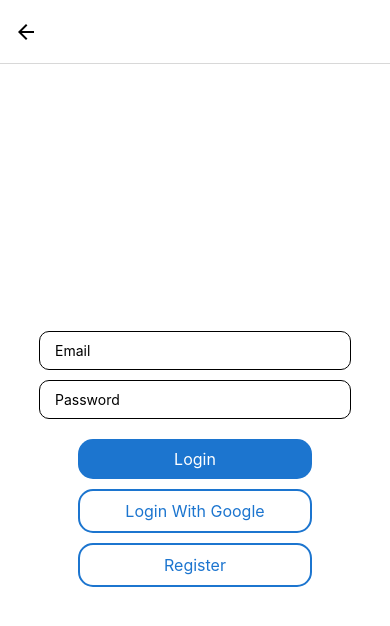
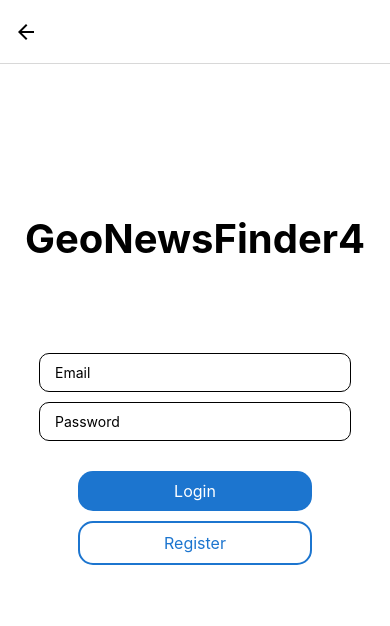
Before and after one commit to CS-Capstone-Team-4-Terawe/GeoNewsFinder4, a React Native app in the folder GeoNewsFinder4/: screen /LoginView in a window 390 px wide. Shown: the top 626 px of the page. Built offline with nearby package versions, Linux system fonts and the light colour scheme.

Commit message:
Finished email+password auth

```diff
--- a/GeoNewsFinder4/App.js
+++ b/GeoNewsFinder4/App.js
@@ -6,6 +6,8 @@ import MapViewScreen from './screens/MapViewScreen';
 import ArticleSynopsisView from './screens/ArticleSynopsisViewScreen';
 import LoginView from './screens/LoginViewScreen';
 import ProfileView from './screens/ProfileViewScreen';
+import UserInfoView from './screens/UserInfoViewScreen';
+import UserPreferencesView from './screens/UserPreferencesViewScreen';
 
 const Stack = createStackNavigator();
 
@@ -58,6 +60,26 @@ export default function App() {
             headerStyle: { backgroundColor: 'white' },
           }}
         />
+        <Stack.Screen
+          name='UserInfoView'
+          component={ UserInfoView }
+          options={{
+            title: '',
+            headerShown: true,
+            headerTintColor: 'black',
+            headerStyle: { backgroundColor: 'white' },
+          }}
+        />
+        <Stack.Screen
+          name='UserPreferencesView'
+          component={ UserPreferencesView }
+          options={{
+            title: '',
+            headerShown: true,
+            headerTintColor: 'black',
+            headerStyle: { backgroundColor: 'white' },
+          }}
+        />
       </Stack.Navigator>
     </NavigationContainer>
   );
--- a/GeoNewsFinder4/firebase.js
+++ b/GeoNewsFinder4/firebase.js
@@ -1,6 +1,6 @@
 // Import the functions you need from the SDKs you need
 import { initializeApp } from "firebase/app"
-;import { getAuth, createUserWithEmailAndPassword, signInWithEmailAndPassword, getReactNativePersistence, initializeAuth } from "firebase/auth";
+;import { getAuth, initializeAuth, getReactNativePersistence } from "firebase/auth";
 import ReactNativeAsyncStorage from '@react-native-async-storage/async-storage'
 // TODO: Add SDKs for Firebase products that you want to use
 // https://firebase.google.com/docs/web/setup#available-libraries
@@ -17,12 +17,10 @@ const firebaseConfig = {
   measurementId: "G-04913D7R6J"
 };
 
-// if (!firebase.apps.length) {
-//   const app = firebase.initializeApp(firebaseConfig);
-// }
-
 const app = initializeApp(firebaseConfig);
 // const auth = getAuth(app);
-const auth = getAuth();
+const auth = initializeAuth(app, {
+  persistence: getReactNativePersistence(ReactNativeAsyncStorage)
+});
 
-export { auth, createUserWithEmailAndPassword, signInWithEmailAndPassword };
+export { auth };
--- a/GeoNewsFinder4/screens/LoginViewScreen.js
+++ b/GeoNewsFinder4/screens/LoginViewScreen.js
@@ -1,37 +1,44 @@
 import React from 'react';
 import { View, StyleSheet, TouchableOpacity, Text, TextInput, KeyboardAvoidingView } from 'react-native';
 import { useNavigation } from '@react-navigation/native';
-import { auth, createUserWithEmailAndPassword, signInWithEmailAndPassword  } from '../firebase';
+import { auth } from '../firebase';
+import { createUserWithEmailAndPassword, signInWithEmailAndPassword } from "firebase/auth";
+
 
 function LoginView() {
   const navigation = useNavigation();
   const [email, setEmail] = React.useState('');
   const [password, setPassword] = React.useState('');
 
-  const handleSignUp = async (email, password) => {
-    try {
-      console.log("register pressed")
-      await createUserWithEmailAndPassword(auth, email, password);
-    } catch (error) {
-      alert(error.code);
-      // alert(error.message);
-    }
-    console.log("creating bye")
+  const handleSignIn = () => {
+    signInWithEmailAndPassword(auth, email, password)
+    .then(userCredentials => {
+      const user = userCredentials.user;
+      console.log("Signed in with: ", user?.email);
+      navigation.navigate('UserInfoView');
+    })
+    .catch(error => {
+      alert(error.message);
+    })
   }
 
-  const handleSignIn = async (email, password) => {
-    try {
-      console.log("Sign in pressed")
-      await signInWithEmailAndPassword(auth, email, password);
-    } catch (error) {
-      // alert(error.code);
+  const handleSignUp = () => {
+    createUserWithEmailAndPassword(auth, email, password)
+    .then(userCredentials => {
+      const user = userCredentials.user;
+      console.log("Registered with: ", user?.email);
+      navigation.navigate('UserInfoView');
+    })
+    .catch(error => {
       alert(error.message);
-    }
-    console.log("signed in bye")
+    })
   }
+
+
 
   return (
     <KeyboardAvoidingView style={styles.container}>
+      <Text style={styles.title}>GeoNewsFinder4</Text>
       <View style={styles.inputContainer}>
         <TextInput
           placeholder='Email'
@@ -50,17 +57,9 @@ function LoginView() {
       <View style={styles.buttonContainer}>
         <TouchableOpacity
           style={styles.loginButton}
-          onPress={() => {
-            navigation.navigate('ProfileView');
-          }}
+          onPress={ handleSignIn }
           >
             <Text style={styles.loginButtonText}>Login</Text>
-        </TouchableOpacity>
-        <TouchableOpacity
-          style={styles.registerButton}
-          onPress={ handleSignIn }
-          >
-            <Text style={styles.registerButtonText}>Login With Google</Text>
         </TouchableOpacity>
         <TouchableOpacity
           style={styles.registerButton}
@@ -80,10 +79,11 @@ const styles = StyleSheet.create({
     justifyContent: 'center',
     alignItems: 'center',
     backgroundColor: 'white',
+    // paddingBottom: 150,
   },
   inputContainer: {
     width: '80%',
-    marginBottom: 20,
+    marginBottom: 30,
   },
   input: {
     backgroundColor: 'white',
@@ -121,6 +121,12 @@ const styles = StyleSheet.create({
   registerButtonText: {
     fontSize: 16,
     color: '#1C75CF',
+  },
+  title: {
+    fontSize: 40,
+    fontWeight: 'bold',
+    position: 'absolute',
+    top: 150,
   }
   });
 
--- /dev/null
+++ b/GeoNewsFinder4/screens/UserInfoViewScreen.js
@@ -0,0 +1,34 @@
+import React from 'react';
+import { View, StyleSheet, TouchableOpacity, Text } from 'react-native';
+import { useNavigation } from '@react-navigation/native';
+
+const UserInfoView = () => {
+    const navigation = useNavigation();
+    return (
+        <View style={styles.container}>
+            <TouchableOpacity style={styles.button} onPress={() => {navigation.navigate('UserPreferencesView');}}>
+                <Text style={styles.buttonText}>Go to preferences</Text>
+            </TouchableOpacity>
+        </View>
+    );
+}
+const styles = StyleSheet.create({
+    container: {
+        flex: 1,
+        justifyContent: 'center',
+        alignItems: 'center',
+        backgroundColor: 'white',
+    },
+    button: {
+        padding: 10,
+        paddingLeft: 15,
+        paddingRight: 15,
+        borderWidth: 1,
+        borderColor: 'rgb(184,184,184)',
+    },
+    buttonText: {
+        fontSize: 12,
+    },
+});
+
+export default UserInfoView;
--- /dev/null
+++ b/GeoNewsFinder4/screens/UserPreferencesViewScreen.js
@@ -0,0 +1,34 @@
+import React from 'react';
+import { View, StyleSheet, TouchableOpacity, Text } from 'react-native';
+import { useNavigation } from '@react-navigation/native';
+
+const UserPreferencesView = () => {
+    const navigation = useNavigation();
+    return (
+        <View style={styles.container}>
+            <TouchableOpacity style={styles.button} onPress={() => {navigation.navigate('ProfileView');}}>
+                <Text style={styles.buttonText}>Go to info</Text>
+            </TouchableOpacity>
+        </View>
+  );
+}
+const styles = StyleSheet.create({
+    container: {
+        flex: 1,
+        justifyContent: 'center',
+        alignItems: 'center',
+        backgroundColor: 'white',
+    },
+    button: {
+        padding: 10,
+        paddingLeft: 15,
+        paddingRight: 15,
+        borderWidth: 1,
+        borderColor: 'rgb(184,184,184)',
+    },
+    buttonText: {
+        fontSize: 12,
+    },
+});
+
+export default UserPreferencesView;
```
